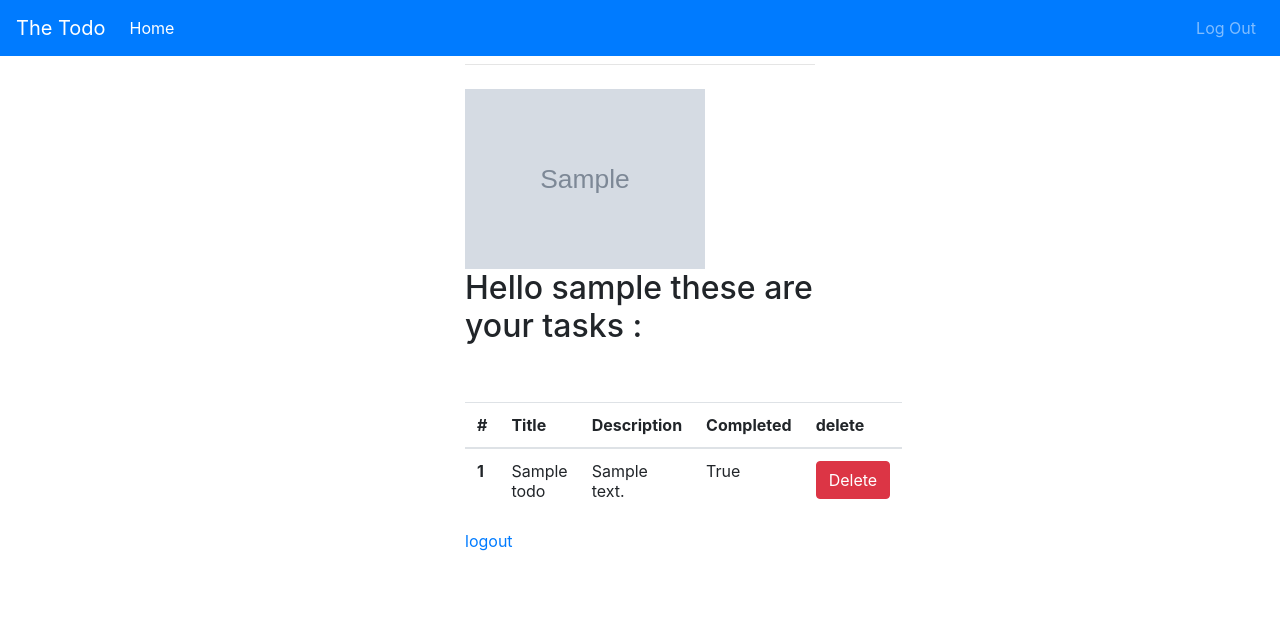
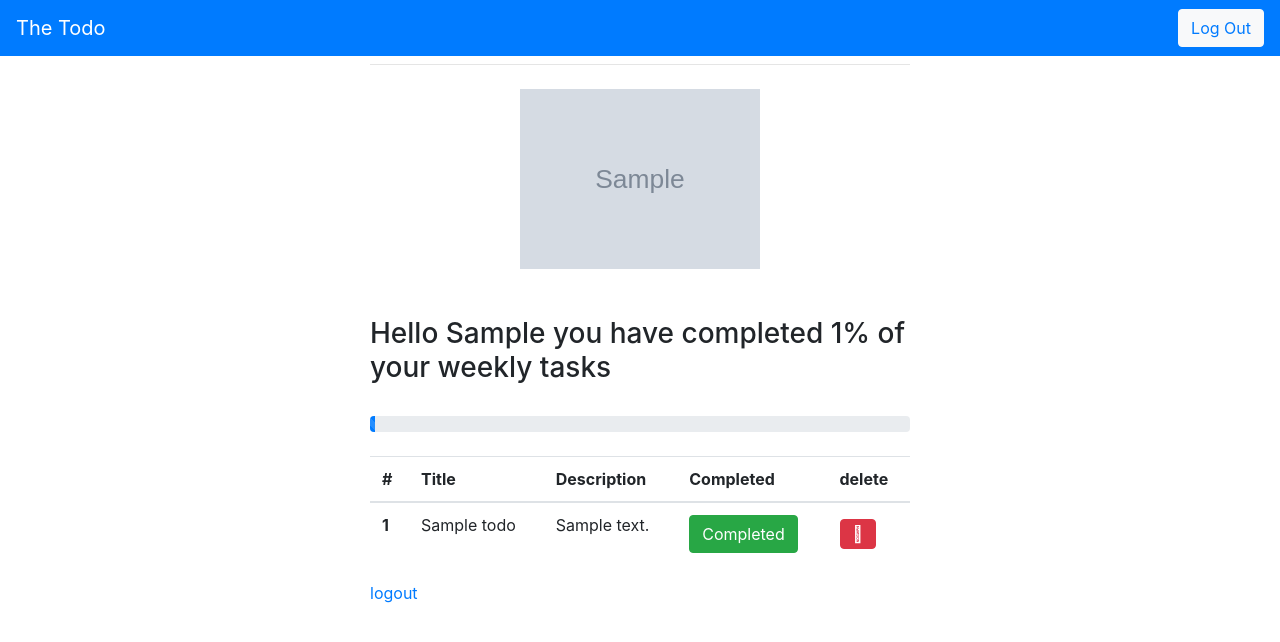
Before and after one commit to garethperky/Mytodo, a Django app: page / in a window 1280 px wide. Shown: the top 642 px of the page. Run offline with Django 3.2, Linux system fonts and the light colour scheme; a user stored in the database is signed in; tables that the repository leaves empty hold one stand-in row (values such as "Sample post"); grey boxes marked "Sample" are stand-in pictures; parts of the project's set-up code (start-up, migrations or seed data) failed here and were passed over; some libraries are stand-ins or nearby versions.

Commit message:
chore: added percenatge complete

```diff
--- a/todo/todonow/models.py
+++ b/todo/todonow/models.py
@@ -2,12 +2,13 @@ from django.db import models
 from django.contrib.auth.models import User
 from django.db.models.signals import post_save
 
-# Create your models here.
+
 class Todo(models.Model):
     title = models.CharField(max_length=120)
     description = models.TextField()
     completed = models.BooleanField(default=False)
     user = models.ForeignKey(User, on_delete=models.CASCADE, default=1)
+    value = models.IntegerField(null=False)
 
     def _str_(self):
         return self.title
--- a/todo/todonow/templates/base.html
+++ b/todo/todonow/templates/base.html
@@ -1,3 +1,4 @@
+{% load static %}
 <html lang="en">
     <head>
         <meta charset="utf-8" />
@@ -10,6 +11,11 @@
             href="https://maxcdn.bootstrapcdn.com/bootstrap/4.0.0/css/bootstrap.min.css"
             integrity="sha384-Gn5384xqQ1aoWXA+058RXPxPg6fy4IWvTNh0E263XmFcJlSAwiGgFAW/dAiS6JXm"
             crossorigin="anonymous"
+        />
+        <link
+            rel="stylesheet"
+            type="text/css"
+            href="{% static 'todonow/css/todo.css' %}"
         />
         <link
             rel="stylesheet"
@@ -34,30 +40,21 @@
         </button>
 
         <div class="collapse navbar-collapse" id="navbarSupportedContent">
-            <ul class="navbar-nav mr-auto">
-                <li class="nav-item active">
-                    <a class="nav-link" href="#"
-                        >Home <span class="sr-only">(current)</span></a
-                    >
+            {% if user.is_authenticated %}
+            <ul class="navbar-nav ml-auto">
+                <li class="nav-item">
+                    <button type="button" class="btn btn-light">
+                        <a href="{% url 'logout' %}">Log Out</a>
+                    </button>
                 </li>
             </ul>
-            <ul class="navbar-nav ml-auto">
-                <li class="nav-item">
-                    <a
-                        class="nav-link"
-                        href="{% url 'logout' %}"
-                        data-target="#myModal"
-                        data-toggle="modal"
-                        >Log Out</a
-                    >
-                </li>
-            </ul>
+            {% endif %}
         </div>
     </nav>
     <body>
         <div class="container">
             <div class="row justify-content-center">
-                <div class="col-4">
+                <div class="col-6">
                     <h1 class="mt-2"></h1>
                     <hr class="mt-0 mb-4" />
                     {% block content %} {% endblock %}
--- a/todo/todonow/templates/home.html
+++ b/todo/todonow/templates/home.html
@@ -1,13 +1,24 @@
-{% extends 'base.html' %} {% block title %}Home{% endblock %} {% block content %}
-<p></p>
+{% extends 'base.html' %} {% load static %} {% block title %}Home{% endblock %} {% block content %}
 {% if user.is_authenticated %}
+
 {% if user.userprofile.image %}
-    <img src="{{ user.userprofile.image.url }}" width="240">
+<div class="text-center">
+
+<img class="circular--square" src="{{ user.userprofile.image.url }}" width="240">
+
+</div>
+
 {% endif %}
-
-<h2>Hello {{ user.username }} these are your tasks :</h2>
 <br />
 <br />
+<h3>Hello {{ user.first_name }} you have completed {{ percentage }}% of your weekly tasks</h3>
+<br />
+
+<div class="progress" style="margin-bottom: 2em;">
+        <div class="progress-bar progress-bar-striped progress-bar-animated" role="progressbar"
+          aria-valuenow="{{percentage}}" aria-valuemin="0" aria-valuemax="100" style="width:{{percentage}}%">
+        </div>
+      </div>
 
 <table class="table table-hover">
     <thead>
@@ -25,10 +36,11 @@
             <th scope="row">{{ entry.id }}</th>
             <td>{{ entry.title }}</td>
             <td>{{ entry.description }}</td>
-            <td>
-                {{ entry.completed }}
-            </td>
-            <td><button type="button" class="btn btn-danger">Delete</button></td>
+            {% if entry.completed %}<td><button type="button" class="btn btn-success">Completed</button></td>
+            {% else %}
+            <td><button type="button" class="btn btn-danger">Complete</button></td>
+            {% endif %}
+            <td class="align-middle"><a class="btn btn-danger delete" href="" data-confirm="Are you sure you want to delete this log entry? Once deleted, it cannot be recovered."><i class="fal fa-trash-alt"></i></a></td>
         </tr>
         {% endfor %}
     </tbody>
--- a/todo/todonow/views.py
+++ b/todo/todonow/views.py
@@ -4,12 +4,23 @@ from django.contrib.auth.decorators import login_required
 from django.http import HttpResponse
 from .models import Todo
 from django.contrib.auth.models import User
+import math
 
+def sum_total_values(user):
+    values = Todo.objects.filter(
+        user=user
+    ).filter(completed = True)
+    total_values = sum([entry.value for entry in values]) / 100
+    return total_values
 
 @login_required
 def index(request):
     todo = Todo.objects.filter(user=request.user)
-    return render(request, 'home.html', context={'todo_entries': todo})
+    net_value = sum_total_values(request.user)
+    percentage = round(net_value * 100)
+    if percentage > 100:
+        percentage = 100
+    return render(request, 'home.html', context={'todo_entries': todo, "percentage": percentage})
 
 @login_required
 def profile(request):
```
Also changed, not shown: todo/todonow/migrations/0004_todo_value.py (added).
